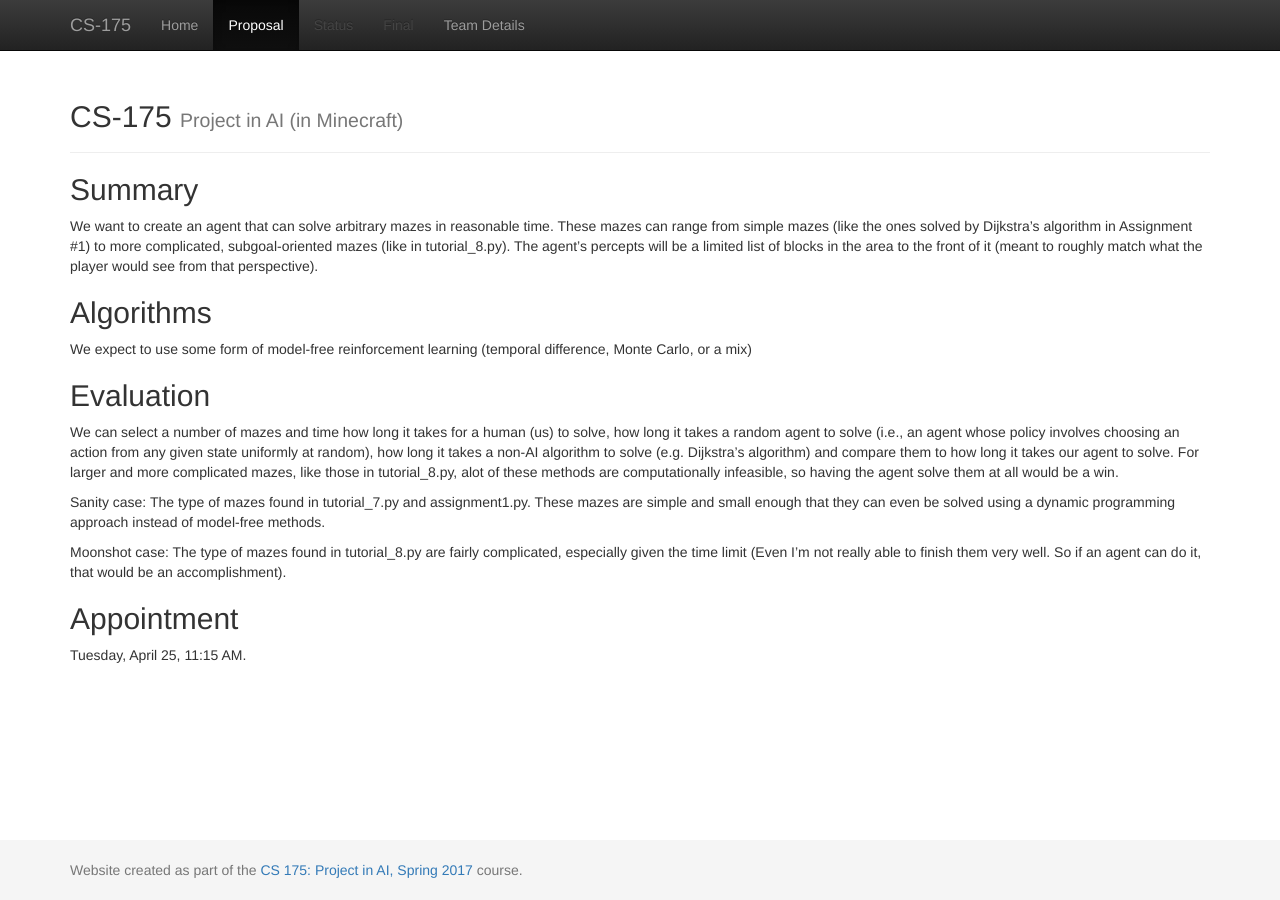
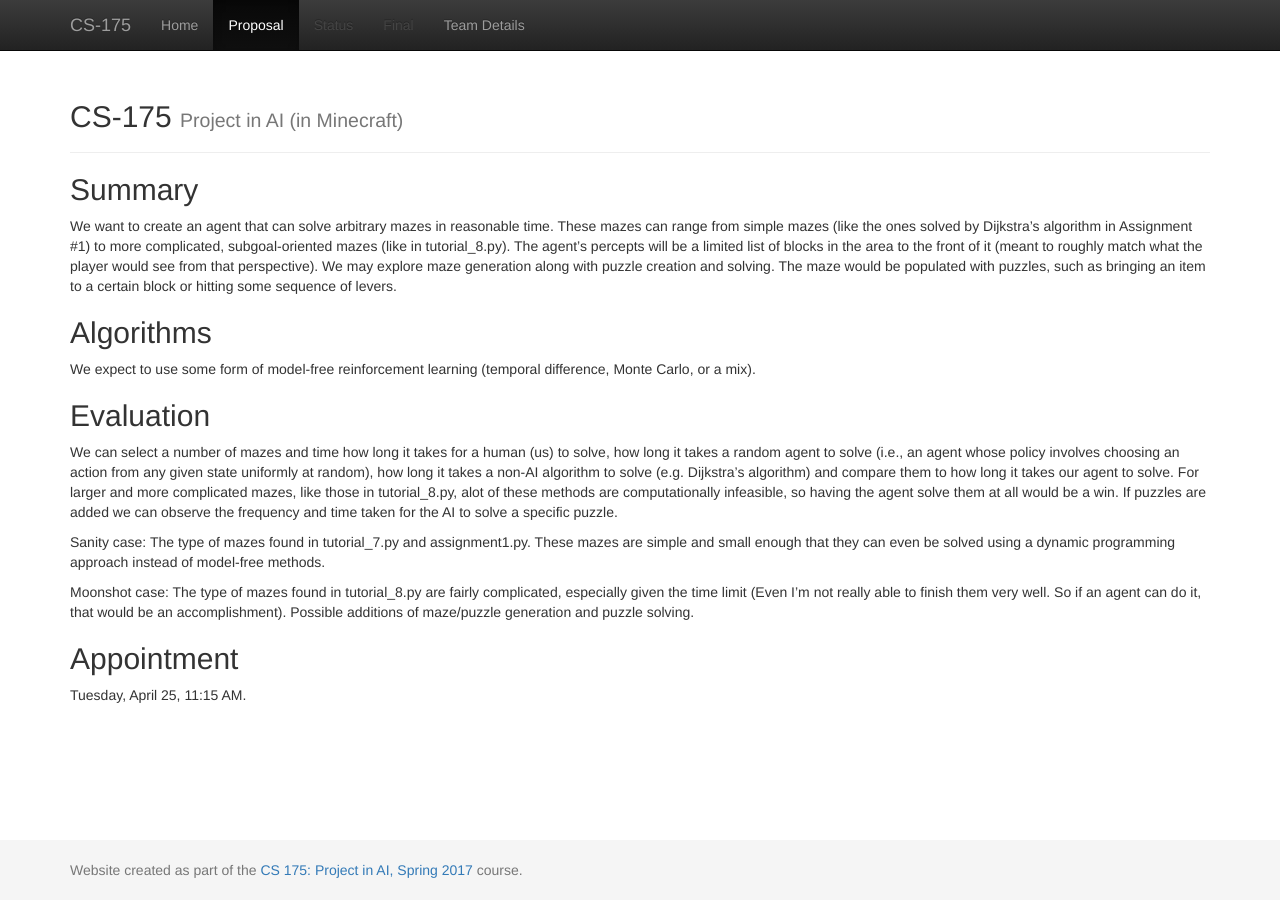
Before and after one commit to katmannn/The-Ground-is-Lava, a Jekyll site: the page built from docs/proposal.md, in a window 1280 px wide. Built offline with Jekyll 4.4.1, drawn with Linux system fonts in a browser that asks for light colours.

Commit message:
Added a few sentences about possibly exploring maze/puzzle generation and puzzle solving

```diff
--- a/docs/proposal.md
+++ b/docs/proposal.md
@@ -4,17 +4,17 @@
 ---
 
 ## Summary
-We want to create an agent that can solve arbitrary mazes in reasonable time. These mazes can range from simple mazes (like the ones solved by Dijkstra's algorithm in Assignment #1) to more complicated, subgoal-oriented mazes (like in tutorial_8.py). The agent's percepts will be a limited list of blocks in the area to the front of it (meant to roughly match what the player would see from that perspective).
+We want to create an agent that can solve arbitrary mazes in reasonable time. These mazes can range from simple mazes (like the ones solved by Dijkstra's algorithm in Assignment #1) to more complicated, subgoal-oriented mazes (like in tutorial_8.py). The agent's percepts will be a limited list of blocks in the area to the front of it (meant to roughly match what the player would see from that perspective). We may explore maze generation along with puzzle creation and solving. The maze would be populated with puzzles, such as bringing an item to a certain block or hitting some sequence of levers.
 
 ## Algorithms
-We expect to use some form of model-free reinforcement learning (temporal difference, Monte Carlo, or a mix)
+We expect to use some form of model-free reinforcement learning (temporal difference, Monte Carlo, or a mix).
 
 ## Evaluation
-We can select a number of mazes and time how long it takes for a human (us) to solve, how long it takes a random agent to solve (i.e., an agent whose policy involves choosing an action from any given state uniformly at random), how long it takes a non-AI algorithm to solve (e.g. Dijkstra's algorithm) and compare them to how long it takes our agent to solve. For larger and more complicated mazes, like those in tutorial_8.py, alot of these methods are computationally infeasible, so having the agent solve them at all would be a win.
+We can select a number of mazes and time how long it takes for a human (us) to solve, how long it takes a random agent to solve (i.e., an agent whose policy involves choosing an action from any given state uniformly at random), how long it takes a non-AI algorithm to solve (e.g. Dijkstra's algorithm) and compare them to how long it takes our agent to solve. For larger and more complicated mazes, like those in tutorial_8.py, alot of these methods are computationally infeasible, so having the agent solve them at all would be a win. If puzzles are added we can observe the frequency and time taken for the AI to solve a specific puzzle.
 
 Sanity case: The type of mazes found in tutorial_7.py and assignment1.py. These mazes are simple and small enough that they can even be solved using a dynamic programming approach instead of model-free methods.
 
-Moonshot case: The type of mazes found in tutorial_8.py are fairly complicated, especially given the time limit (Even I'm not really able to finish them very well. So if an agent can do it, that would be an accomplishment).
+Moonshot case: The type of mazes found in tutorial_8.py are fairly complicated, especially given the time limit (Even I'm not really able to finish them very well. So if an agent can do it, that would be an accomplishment). Possible additions of maze/puzzle generation and puzzle solving.
 
 ## Appointment
 Tuesday, April 25, 11:15 AM.
```
